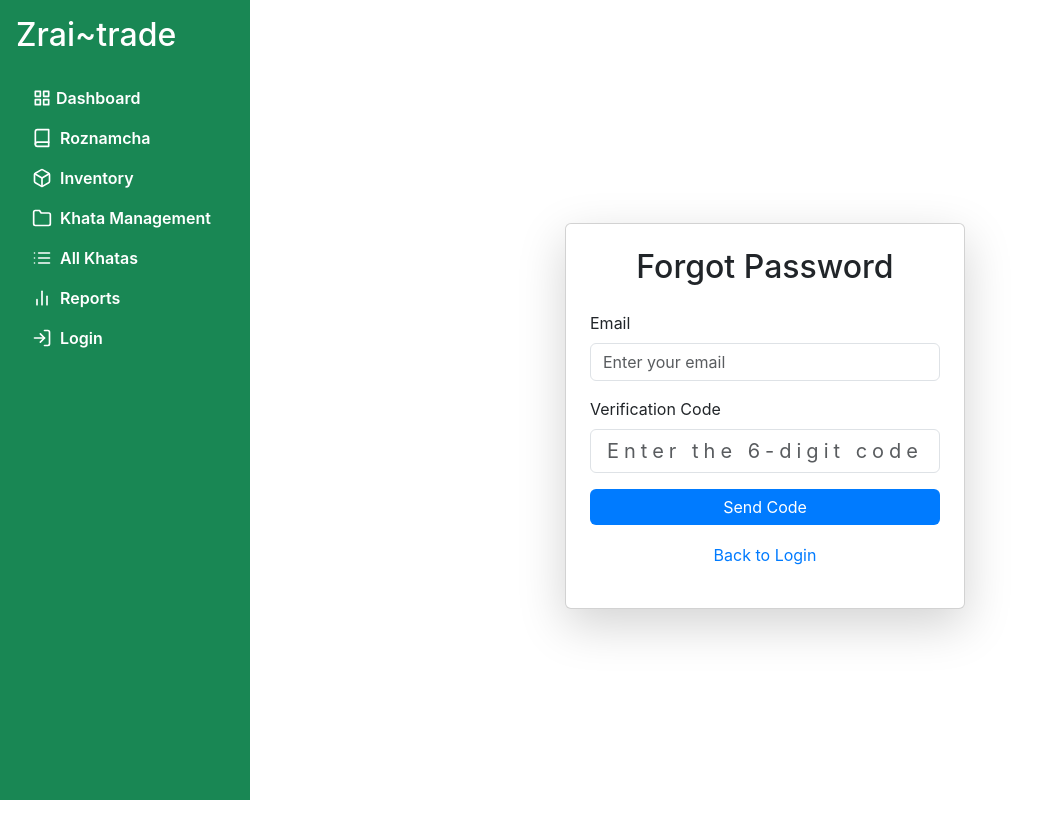
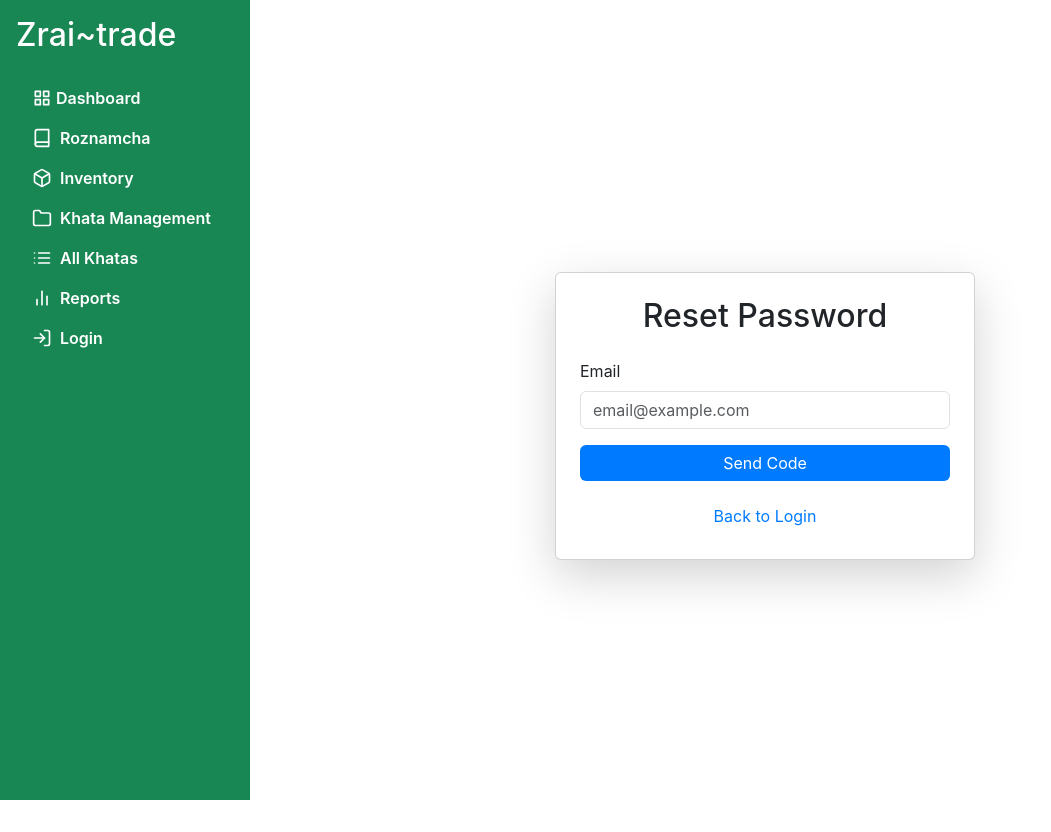
Before and after one commit to ahmed34355234/Grain-Market, a React (Create React App) app: page /login in a window 1280 px wide. Both pictures are taken after a click on the button "Forgot Password?". Shown: the whole page, without its empty margins (0-1051 px from the left). Built offline with nearby package versions, Linux system fonts and the light colour scheme.

Commit message:
Refactor login.js and add password strength validation
Refactor login component to improve readability and add password strength checker.

```diff
--- a/src/component/login.js
+++ b/src/component/login.js
@@ -15,6 +15,7 @@ const Login = () => {
 	const [success, setSuccess] = useState('')
 	const [toasts, setToasts] = useState([])
 	const navigate = useNavigate()
+
 	const [currentUser, setCurrentUser] = useState(() => {
 		const saved = localStorage.getItem('currentUser')
 		try {
@@ -25,12 +26,10 @@ const Login = () => {
 	})
 
 	useEffect(() => {
-		function handleStorageChange(event) {
+		const handleStorageChange = (event) => {
 			if (event.key === 'currentUser') {
 				try {
-					setCurrentUser(
-						event.newValue ? JSON.parse(event.newValue) : null
-					)
+					setCurrentUser(event.newValue ? JSON.parse(event.newValue) : null)
 				} catch {
 					setCurrentUser(null)
 				}
@@ -50,68 +49,71 @@ const Login = () => {
 		}, 5000)
 	}
 
+	// Password Strength Checker - Component ke bahar ya andar top pe rakho
+	const checkPasswordStrength = (password) => {
+		if (!password) return { score: 0, label: '', color: '', suggestions: [] }
+
+		let score = 0
+		const suggestions = []
+
+		if (password.length >= 8) score += 1
+		else suggestions.push('8+ characters')
+
+		if (/[a-z]/.test(password) && /[A-Z]/.test(password)) score += 1
+		else suggestions.push('Upper & lowercase')
+
+		if (/\d/.test(password)) score += 1
+		else suggestions.push('At least one number')
+
+		if (/[!@#$%^&*()_+\-=\[\]{};':"\\|,.<>\/?]/.test(password)) score += 1
+		else suggestions.push('Special character')
+
+		if (password.length >= 12) score += 1
+
+		const labels = ['Very Weak', 'Weak', 'Fair', 'Good', 'Strong']
+		const colors = ['danger', 'danger', 'warning', 'info', 'success']
+
+		return {
+			score,
+			label: labels[score] || 'Strong',
+			color: colors[score] || 'success',
+			suggestions
+		}
+	}
+
 	const handleSubmit = async (e) => {
 		e.preventDefault()
 		setError('')
 		setSuccess('')
 
 		try {
-			// ------------------------
-			// FORGOT PASSWORD FLOW
-			// ------------------------
 			if (isForgot) {
-				// Step 1: Send reset code
 				if (!code) {
-					const response = await axios.post(
-						`${apiUrl}/forgot-password`,
-						{
-							email,
-						}
-					)
-
-					setSuccess(response.data.msg)
-					showToast('Reset code sent to your email.')
+					const response = await axios.post(`${apiUrl}/forgot-password`, { email })
+					setSuccess(response.data.msg || 'Code sent!')
+					showToast('Reset code sent to email')
 				} else {
-					// Step 2: Verify code & login
-					const response = await axios.post(`${apiUrl}/verify-code`, {
-						email,
-						code,
-					})
-
-					// Verify response
+					const response = await axios.post(`${apiUrl}/verify-code`, { email, code })
 					if (!response.data.token || !response.data.user) {
-						setError('Invalid verification code!')
+						setError('Invalid code!')
 						return
 					}
-
 					const { token, user } = response.data
-
 					localStorage.setItem('userId', user.id)
 					localStorage.setItem('userName', user.name)
-
 					showToast('Login successful!')
 					setTimeout(() => navigate('/'), 1000)
 				}
 			}
+			else if (isLogin) {
+				const response = await axios.post(`${apiUrl}/login`, { email, password })
 
-			// ------------------------
-			// LOGIN FLOW
-			// ------------------------
-			else if (isLogin) {
-				const response = await axios.post(`${apiUrl}/login`, {
-					email,
-					password,
-				})
-
-				// Wrong credentials → DO NOT SAVE ANYTHING
 				if (response.data?.msg === 'Invalid credentials') {
 					setError('Invalid Email or Password!')
 					return
 				}
 
-				// Safe data
 				const { token, user } = response.data
-
 				localStorage.setItem('token', token)
 				localStorage.setItem('currentUser', JSON.stringify(user))
 				localStorage.setItem('userId', user.id)
@@ -120,48 +122,38 @@ const Login = () => {
 				showToast('Login successful!')
 				setEmail('')
 				setPassword('')
-
 				setTimeout(() => navigate('/'), 1000)
 			}
+			else {
+				// SIGNUP - Strong Password Force Karo
+				const strength = checkPasswordStrength(password)
+				if (strength.score < 3) {
+					setError('Password too weak! Use stronger password.')
+					return
+				}
 
-			// ------------------------
-			// SIGNUP FLOW
-			// ------------------------
-			else {
 				const response = await axios.post(`${apiUrl}/register`, {
 					name,
 					email,
 					password,
-					role: 'user',
+					role: 'user'
 				})
 
-				if (response.data && response.data.user) {
-					setSuccess('Signup successful! Please login.')
-				} else {
-					setSuccess('Signup request received! Please login.')
-				}
-
+				setSuccess('Signup successful! Now login.')
+				showToast('Account created!')
 				setIsLogin(true)
 				setName('')
 				setEmail('')
 				setPassword('')
 			}
 		} catch (err) {
-			// GLOBAL ERROR HANDLER
-			if (isLogin) {
-				setError('Invalid Email or Password!')
-			} else {
-				setError(err.response?.data?.msg || 'Something went wrong.')
-			}
+			setError(err.response?.data?.msg || 'Something went wrong!')
 		}
 	}
 
 	const handleLogout = () => {
-		localStorage.removeItem('token')
-		localStorage.removeItem('currentUser')
-		localStorage.removeItem('userId')
-		localStorage.removeItem('userName')
-		showToast('Logout successful!')
+		localStorage.clear()
+		showToast('Logged out!')
 		navigate('/login')
 	}
 
@@ -169,15 +161,11 @@ const Login = () => {
 
 	return (
 		<div className='container d-flex justify-content-center align-items-center min-vh-100'>
-			<div
-				className='card p-4 shadow-lg'
-				style={{ maxWidth: '400px', width: '100%' }}>
-				{/* Toast popup UI */}
-				<div className='toast-container position-fixed top-0 end-0 p-3'>
+			<div className='card p-4 shadow-lg' style={{ maxWidth: '420px', width: '100%' }}>
+				{/* Toasts */}
+				<div className='position-fixed top-0 end-0 p-3' style={{ zIndex: 9999 }}>
 					{toasts.map((t) => (
-						<div
-							key={t.id}
-							className='floating-toast'>
+						<div key={t.id} className='alert alert-success alert-dismissible fade show'>
 							{t.msg}
 						</div>
 					))}
@@ -185,184 +173,126 @@ const Login = () => {
 
 				{isAuthenticated() ? (
 					<>
-						<h2 className='text-center mb-4'>
-							Welcome 😊 {currentUser?.name}
-						</h2>
-						<p className='text-center text-success mb-4'>
-							Apka karobar apki kushali
-						</p>
-						<button
-							className='btn btn-danger w-100'
-							onClick={handleLogout}>
+						<h2 className='text-center mb-4'>Welcome {currentUser?.name}</h2>
+						<p className='text-center text-success'>Apka karobar apki khushi</p>
+						<button className='btn btn-danger w-100' onClick={handleLogout}>
 							Logout
 						</button>
 					</>
 				) : (
 					<>
 						<h2 className='text-center mb-4'>
-							{isForgot
-								? 'Forgot Password'
-								: isLogin
-								? 'Login'
-								: 'Signup'}
+							{isForgot ? 'Reset Password' : isLogin ? 'Login' : 'Signup'}
 						</h2>
 
 						<form onSubmit={handleSubmit}>
-							{/* Signup Name Field */}
 							{!isLogin && !isForgot && (
 								<div className='mb-3'>
-									<label
-										htmlFor='name'
-										className='form-label'>
-										Name
-									</label>
+									<label className='form-label'>Shop Name</label>
 									<input
 										type='text'
 										className='form-control'
-										id='name'
 										value={name}
-										onChange={(e) =>
-											setName(e.target.value)
-										}
+										onChange={(e) => setName(e.target.value)}
 										required
-										placeholder='Enter your Shop name'
+										placeholder='Your business name'
 									/>
 								</div>
 							)}
 
-							{/* Email Field */}
 							<div className='mb-3'>
-								<label
-									htmlFor='email'
-									className='form-label'>
-									Email
-								</label>
+								<label className='form-label'>Email</label>
 								<input
 									type='email'
 									className='form-control'
-									id='email'
 									value={email}
 									onChange={(e) => setEmail(e.target.value)}
 									required
-									placeholder='Enter your email'
+									placeholder='email@example.com'
 								/>
 							</div>
 
-							{/* Password Field (Hide if forgot password) */}
 							{!isForgot && (
+								<>
+									<div className='mb-3'>
+										<label className='form-label'>Password</label>
+										<input
+											type='password'
+											className='form-control'
+											value={password}
+											onChange={(e) => setPassword(e.target.value)}
+											required
+											placeholder='Strong password'
+										/>
+									</div>
+
+									{/* Password Strength - Sirf Signup ya Login pe dikhao */}
+									{password && !isLogin && (
+										<div className='mb-3 p-3 bg-light rounded'>
+											<small>Strength: </small>
+											<strong className={`text-${checkPasswordStrength(password).color}`}>
+												{checkPasswordStrength(password).label}
+											</strong>
+											<div className='progress mt-2' style={{ height: '8px' }}>
+												<div
+													className={`progress-bar bg-${checkPasswordStrength(password).color}`}
+													style={{ width: `${(checkPasswordStrength(password).score / 5) * 100}%` }}
+												/>
+											</div>
+											{checkPasswordStrength(password).suggestions.length > 0 && (
+												<small className='text-muted d-block mt-2'>
+													Improve: {checkPasswordStrength(password).suggestions.join(', ')}
+												</small>
+											)}
+										</div>
+									)}
+								</>
+							)}
+
+							{isForgot && code && (
 								<div className='mb-3'>
-									<label
-										htmlFor='password'
-										className='form-label'>
-										Password
-									</label>
+									<label className='form-label'>6-Digit Code</label>
 									<input
-										type='password'
-										className='form-control'
-										id='password'
-										value={password}
-										onChange={(e) =>
-											setPassword(e.target.value)
-										}
-										required
-										placeholder='Enter your password'
+										type='text'
+										className='form-control text-center'
+										value={code}
+										onChange={(e) => setCode(e.target.value.replace(/\D/g, '').slice(0, 6))}
+										maxLength={6}
+										placeholder='000000'
+										style={{ letterSpacing: '10px', fontSize: '24px' }}
 									/>
 								</div>
 							)}
 
-							{/* Verification Code */}
-							{isForgot && (
-								<div className='mb-3'>
-									<label
-										htmlFor='code'
-										className='form-label'>
-										Verification Code
-									</label>
-									<input
-										type='text'
-										className='form-control'
-										id='code'
-										value={code}
-										onChange={(e) =>
-											setCode(e.target.value)
-										}
-										placeholder='Enter the 6-digit code'
-										maxLength={6}
-										style={{
-											letterSpacing: '5px',
-											textAlign: 'center',
-											fontSize: '20px',
-										}}
-									/>
-								</div>
-							)}
+							{error && <div className='alert alert-danger'>{error}</div>}
+							{success && <div className='alert alert-success'>{success}</div>}
 
-							{/* Error & Success Messages */}
-							{error && (
-								<div className='alert alert-danger'>
-									{error}
-								</div>
-							)}
-							{success && (
-								<div className='alert alert-success'>
-									{success}
-								</div>
-							)}
-
-							{/* Button */}
-							<button
-								type='submit'
-								className='btn btn-primary w-100 mb-3'>
-								{isForgot
-									? code
-										? 'Verify & Login'
-										: 'Send Code'
-									: isLogin
-									? 'Login'
-									: 'Signup'}
+							<button type='submit' className='btn btn-primary w-100'>
+								{isForgot ? (code ? 'Verify & Login' : 'Send Code') : isLogin ? 'Login' : 'Create Account'}
 							</button>
 						</form>
 
-						{/* Forgot Password Link */}
+						<div className='text-center mt-3'>
+							{!isForgot && (
+								<button className='btn btn-link' onClick={() => { setIsForgot(true); setError(''); }}>
+									Forgot Password?
+								</button>
+							)}
+							{isForgot && (
+								<button className='btn btn-link' onClick={() => setIsForgot(false)}>
+									Back to Login
+								</button>
+							)}
+						</div>
+
 						{!isForgot && (
-							<p className='text-center'>
-								<button
-									className='btn btn-link p-0'
-									onClick={() => {
-										setIsForgot(true)
-										setError('')
-										setSuccess('')
-									}}>
-									Forgot Password?
+							<p className='text-center mt-3'>
+								{isLogin ? "Don't have account?" : "Already have account?"}{' '}
+								<button className='btn btn-link p-0' onClick={() => { setIsLogin(!isLogin); setError(''); setPassword(''); }}>
+									{isLogin ? 'Signup' : 'Login'}
 								</button>
 							</p>
 						)}
-
-						{/* Switch Login / Signup */}
-						<p className='text-center'>
-							{isForgot ? (
-								<button
-									className='btn btn-link p-0'
-									onClick={() => setIsForgot(false)}>
-									Back to Login
-								</button>
-							) : (
-								<>
-									{isLogin
-										? "Don't have an account?"
-										: 'Already have an account?'}{' '}
-									<button
-										className='btn btn-link p-0'
-										onClick={() => {
-											setIsLogin(!isLogin)
-											setError('')
-											setSuccess('')
-										}}>
-										{isLogin ? 'Signup' : 'Login'}
-									</button>
-								</>
-							)}
-						</p>
 					</>
 				)}
 			</div>
```
